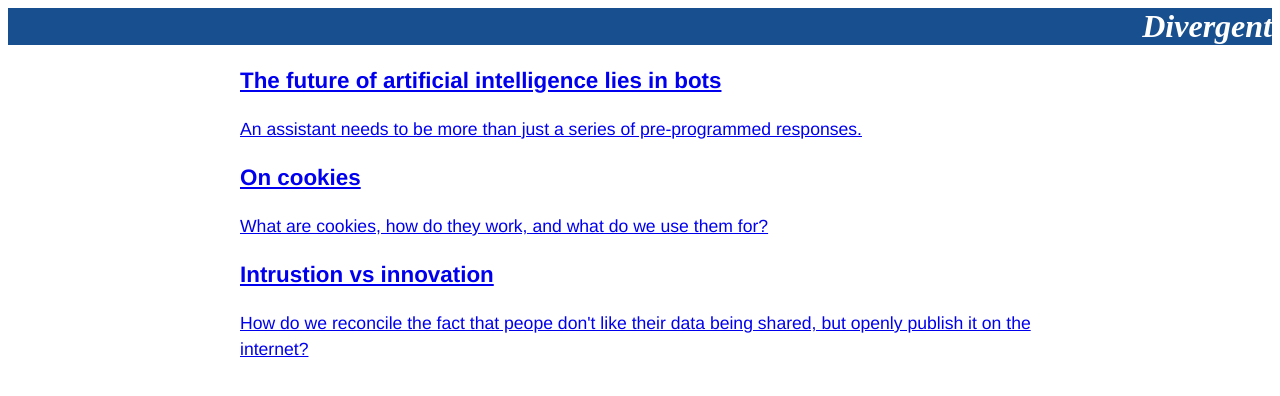
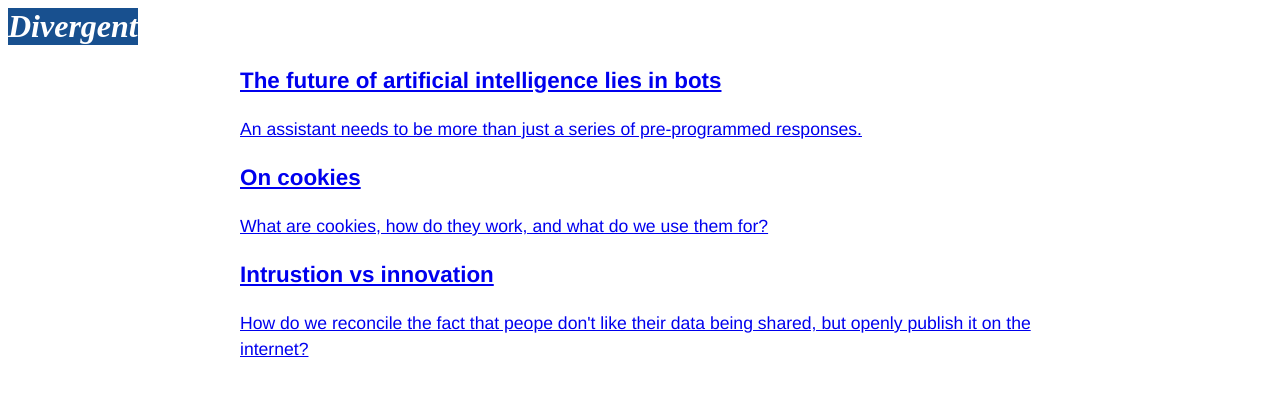
Before and after one commit to alistairdent/alistairdent.github.io, a Jekyll site: the page built from index.html, in a window 1280 px wide. Shown: the top 396 px of the page. Built offline with Jekyll 4.4.1, drawn with Linux system fonts in a browser that asks for light colours.

Commit message:
Update default.html

```diff
--- a/_layouts/default.html
+++ b/_layouts/default.html
@@ -4,7 +4,7 @@
 			<title>{{ page.title }}</title>
 			<meta charset="utf-8">
 			<link rel="canonical" href="{{ site.url }}{{ page.url }}"/>
-			<meta name="viewport" content="width=device-width,minimum-scale=1,initial-scale=1">
+			<meta name="viewport" content="width=device-width, initial-scale=1">
 
     			<style>
     				div.container {
@@ -51,10 +51,10 @@
 				}
 
 				a.headerlink {
-					margin: auto;
+					margin: 0;
 					background-color: #18508F;
 					text-align: right;
-					display: block;
+					display: inline-block;
 					text-decoration: none;
 					font-style: italic;
 					font-size: 2em;
```
